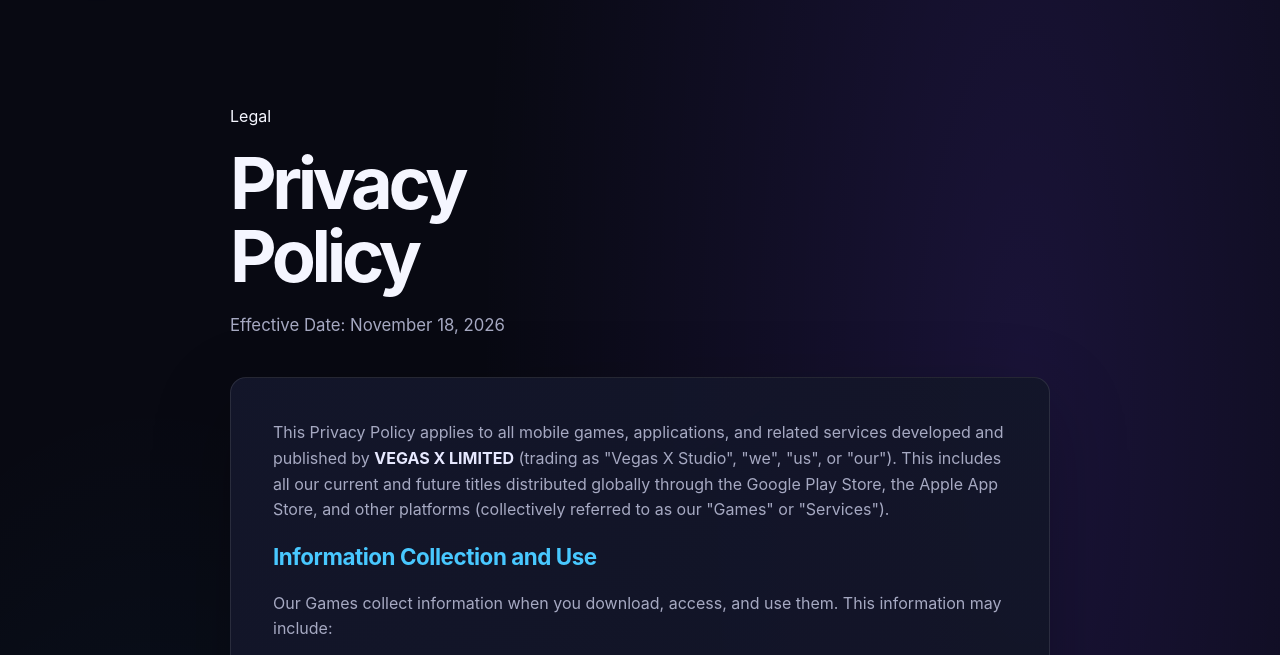
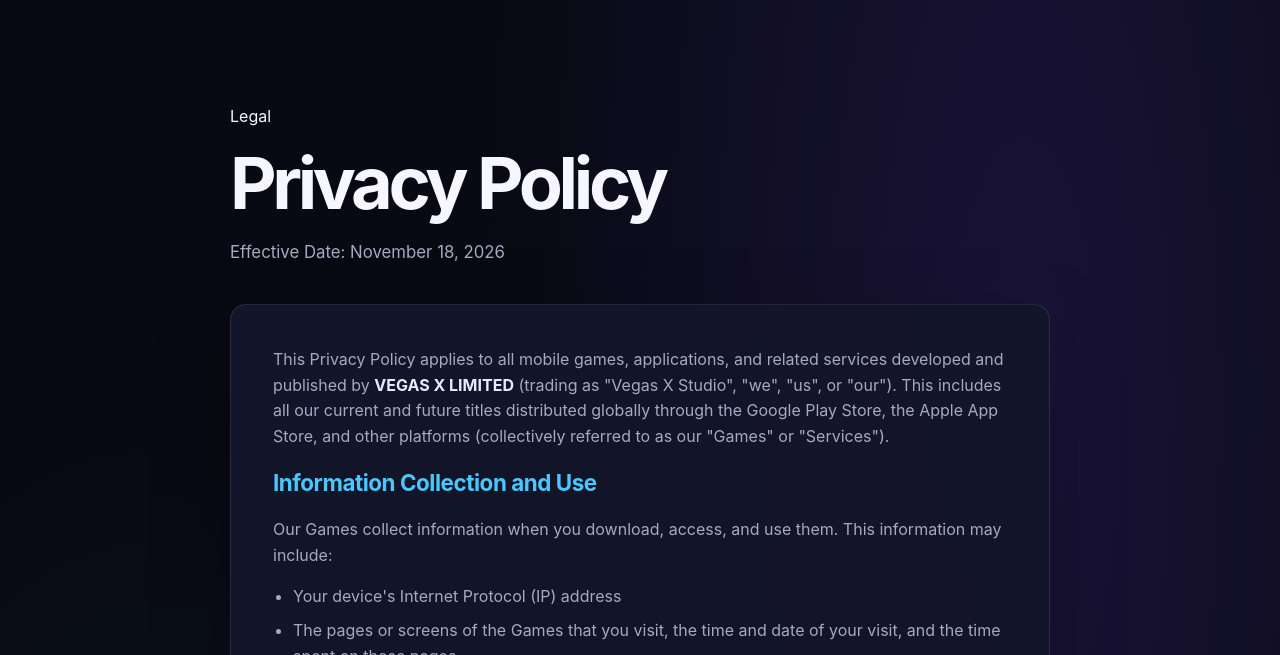
Before and after one commit to tahaerrajraji/vegasx-studio, a plain HTML site: page privacy.html in a window 1280 px wide. Shown: the part 77-732 px from the top of the page. Drawn offline with Linux system fonts and the light colour scheme.

Commit message:
Update privacy.html

```diff
--- a/privacy.html
+++ b/privacy.html
@@ -248,7 +248,7 @@
         <section class="privacy-page">
             <div class="privacy-intro">
                 <p class="section-label">Legal</p>
-                <h1>Privacy<br><span class="gradient-text">Policy</span></h1>
+                <h1>Privacy <span class="gradient-text">Policy</span></h1>
                 <p>Effective Date: November 18, 2026</p>
             </div>
 
```
